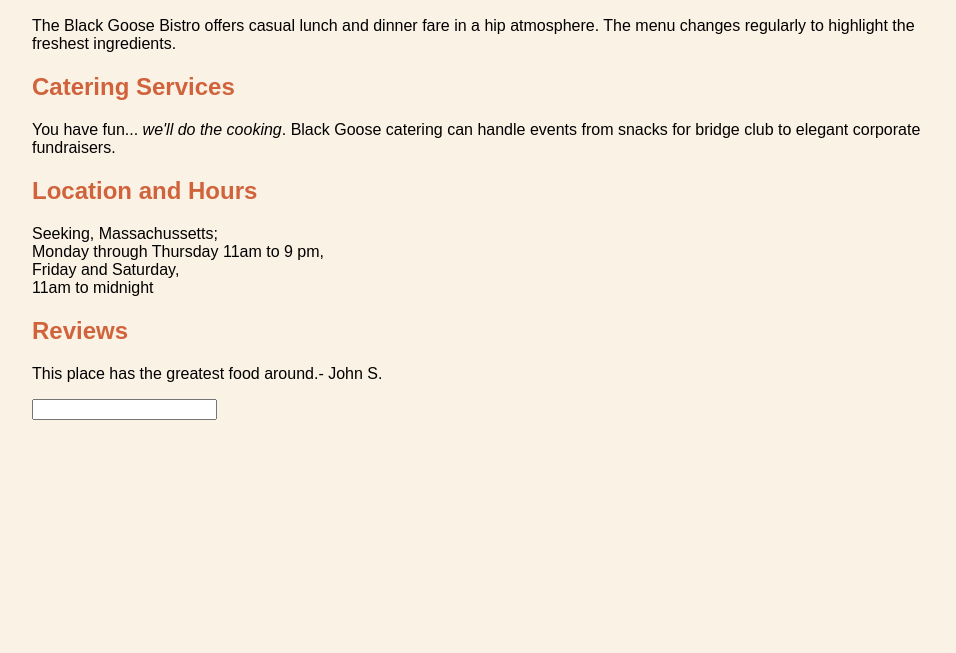
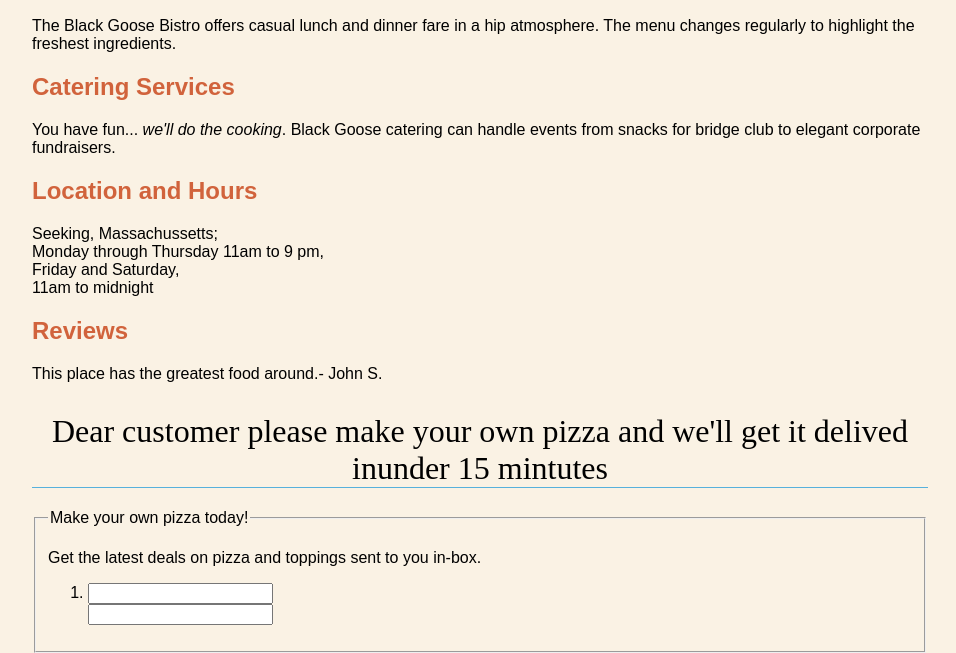
Before and after one commit to Laby2020/blackgoose, a plain HTML site: page index.html in a window 1280 px wide. Shown: the part 303-956 px from the top of the page, without its empty margins (160-1116 px from the left). Before the commit the page ends 800 px from the top, so only its background shows below. Drawn offline with Linux system fonts and the light colour scheme.

Commit message:
Update index.html

```diff
--- a/index.html
+++ b/index.html
@@ -51,7 +51,23 @@
 Monday through Thursday 11am to 9 pm,<br> Friday and Saturday,<br> 11am to midnight
 <h2>Reviews</h2>
 <p>This place has the greatest food around.- John S.</p>
-<form action="http://www.learningwebdesign.com/contest.php"method="post">
+<DOCTYPE html>
+  <html>
+  <head>
+    <title>Bristone Bistro | Pizza-instant-Demand</title>
+    <meta charset="utf-8">
+    </head>
+    <body>
+      <h1>Dear customer please make your own pizza and we'll get it delived inunder 15 mintutes</h1>
+
+      <form action="/mailinglist.php"method="post">
+        <fieldset>
+          <legend>Make your own pizza today!</legend>
+          <p>Get the latest deals on pizza and toppings sent to you in-box.</p>
+         <ol>
+           <li><label for="name"></Label>
+             <input type="text" address="id="
+  <form action="http://www.learningwebdesign.com/contest.php"method="post">
   </form>
   <input type="text" name="username">
   </body>
```
